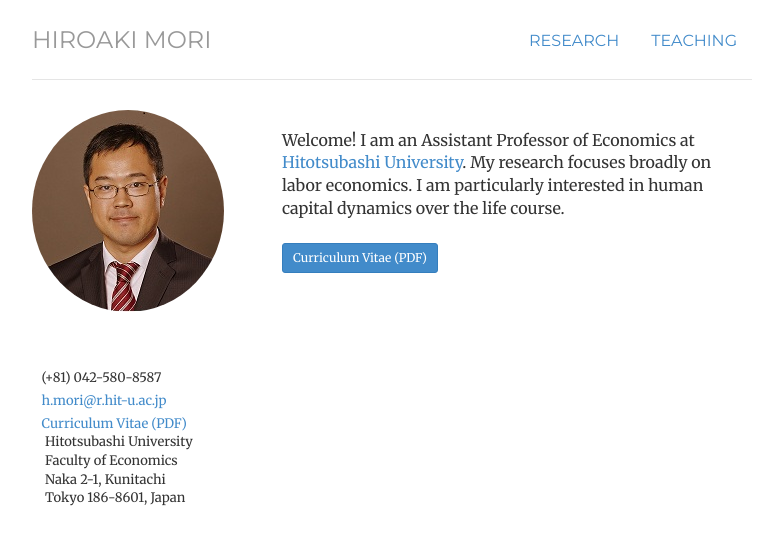
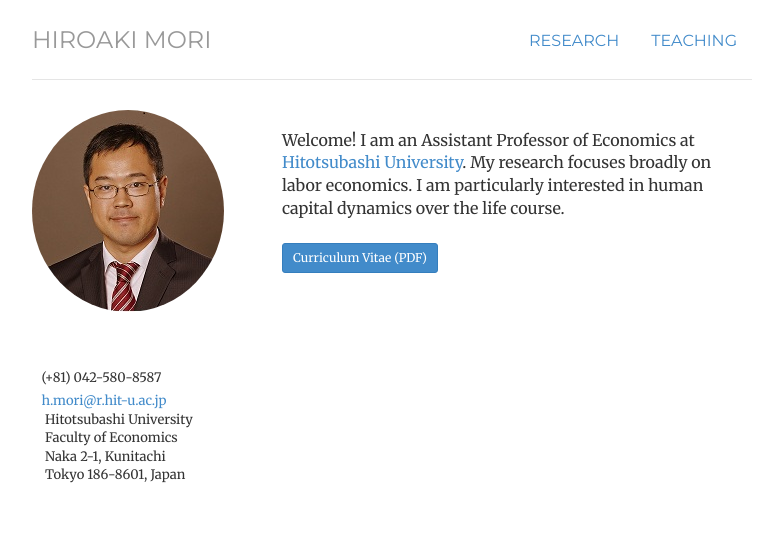
Before and after one commit to morihiroaki/morihiroaki.github.io, a Jekyll site: the page built from index.html, in a window 1280 px wide. Shown: the top 545 px of the page, without its empty margins (248-1015 px from the left). Built offline with Jekyll 4.4.1, drawn with Linux system fonts in a browser that asks for light colours.

Commit message:
Update index.html

```diff
--- a/index.html
+++ b/index.html
@@ -19,11 +19,6 @@ description:
                     <div class="contact-item">
                       <div class="icon pull-left text-left"><font size="3"><span class="fa fa-envelope-o fa-fw text-success"></span></div>
                       <div class="description pull-left"><span style="margin-left: 0.6em;"></span><font size="2"> <a href="mailto:h.mori@r.hit-u.ac.jp" id="email_link" class="tracked-link" data-label="Email">  h.mori&commat;r.hit-u.ac.jp</a></div>
-                    </div>
-                    <br>
-                    <div class="contact-item">
-                      <div class="icon pull-left text-left"><font size="3"><span class="fa fa-file-text-o fa-fw text-warning"></span></div>
-                      <div class="description pull-left"><span style="margin-left: 0.6em;"></span><font size="2"><a href="/files/cv_mori.pdf" id="cv_link1" class="tracked-link" data-label="CV" target="_blank">  Curriculum Vitae (PDF)</a></div>
                     </div>
                     <br>
                     <div class="contact-item">
```
